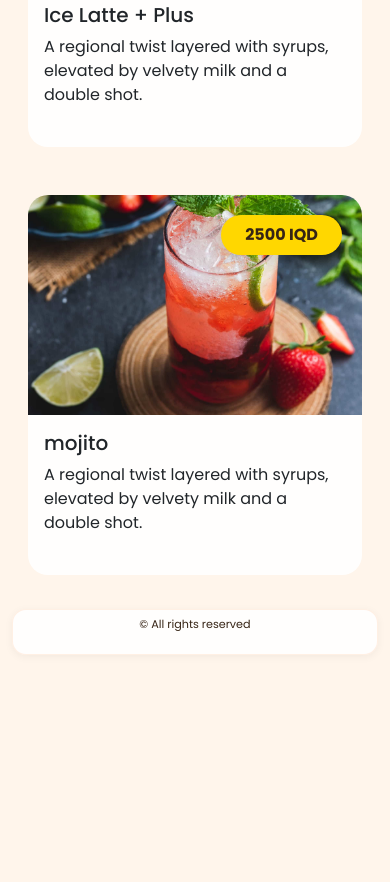
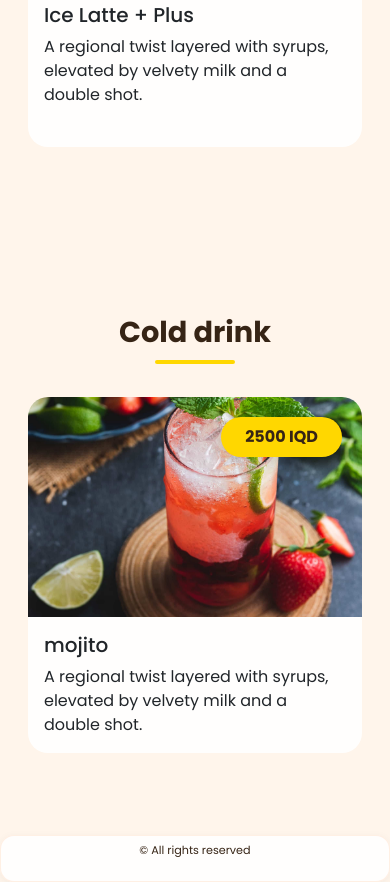
Before and after one commit to awat-krd/EsspressoM, a plain HTML site: page index.html in a window 390 px wide. Shown: the part 5040-5922 px from the top of the page. Before the commit the page ends 5743 px from the top, so only its background shows below. Drawn offline with nearby package versions, Linux system fonts and the light colour scheme.

Commit message:
index.html

```diff
--- a/index.html
+++ b/index.html
@@ -321,6 +321,7 @@
       <ul class="navbar-nav ms-auto align-items-center">
         <li class="nav-item"><a class="nav-link" href="#home">Home</a></li>
         <li class="nav-item"><a class="nav-link" href="#menu">Menu</a></li>
+        <li class="nav-item"><a class="nav-link" href="#CD">Cold Drink</a></li>
       </ul>
     </div>
   </div>
@@ -493,7 +494,13 @@
           </div>
         </div>
     </div>
-    <div class="col-md-4 mb-4" data-category="coffee">
+  </div>
+
+</section>
+
+<section id="CD" class="container py-5">
+  <h2 class="section-title">Cold drink</h2>
+  <div class="col-md-4 mb-4" data-category="CD">
       <div class="card h-100 menu-card">
         <img src="images/mojito.jpg" class="card-img-top" alt="Espresso" >
         <div class="card-body">
@@ -505,12 +512,11 @@
         </div>
       </div>
   </div>
-  </div>
+</section>
 
 <footer class="copyright-bar">
   <p data-translate="copyright"> © All rights reserved</p>
 </footer>
-</section>
 
 <!-- Bootstrap JS and Popper.js -->
 <script src="https://cdn.jsdelivr.net/npm/bootstrap@5.3.0/dist/js/bootstrap.bundle.min.js"></script>
```
Lines whose indentation alone changed are shown as unchanged.
